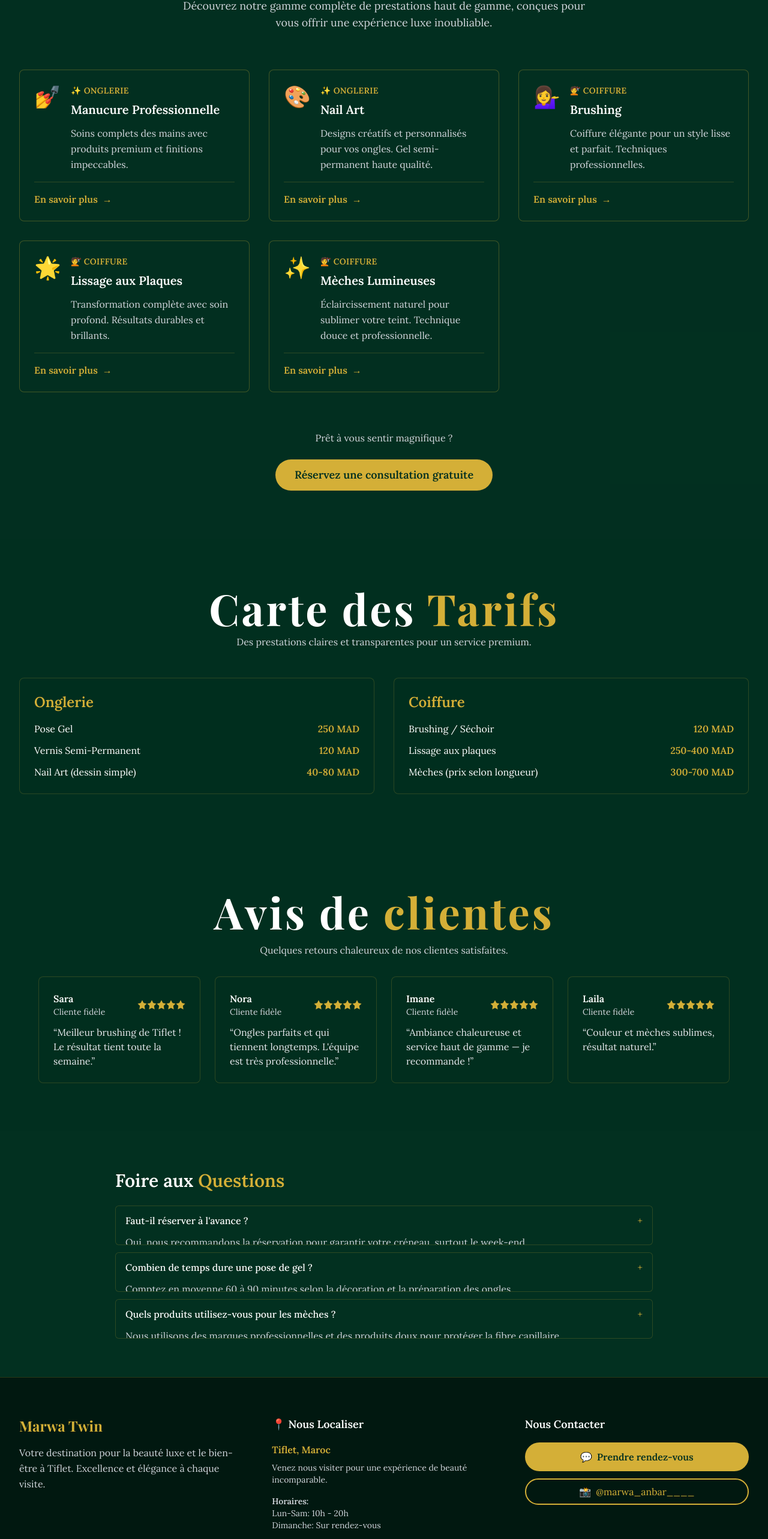
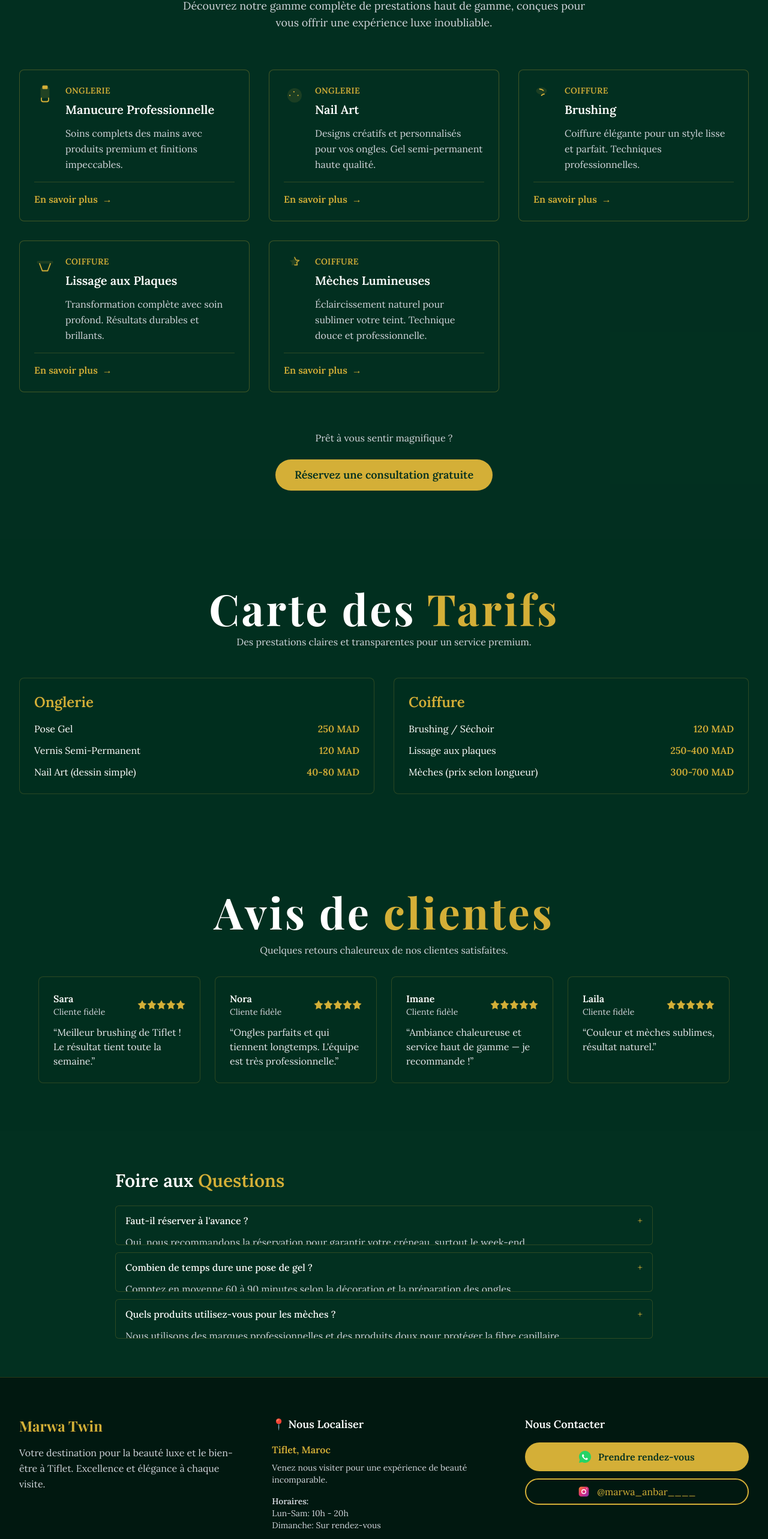
Before and after one commit to ilyass-rakas/marwa-twins, a React (Vite) app: page / in a window 1280 px wide. Shown: the part 972-3538 px from the top of the page at 60% size. Built offline with nearby package versions, Linux system fonts and the light colour scheme.

Commit message:
Replace emoji icons with SVG logos (WhatsApp, Instagram, services)

```diff
--- a/src/components/Footer.jsx
+++ b/src/components/Footer.jsx
@@ -44,15 +44,31 @@ export default function Footer() {
             <div className="flex flex-col gap-3">
               <button
                 onClick={handleWhatsApp}
-                className="btn-primary justify-center w-full flex items-center gap-2"
+                className="btn-primary justify-center w-full flex items-center gap-3"
               >
-                <span>💬</span> Prendre rendez-vous
+                <svg width="20" height="20" viewBox="0 0 24 24" fill="none" xmlns="http://www.w3.org/2000/svg">
+                  <path d="M20.52 3.48A11.92 11.92 0 0 0 12 0C5.373 0 0 5.373 0 12c0 2.116.553 4.084 1.52 5.83L0 24l6.36-1.52A11.937 11.937 0 0 0 12 24c6.627 0 12-5.373 12-12 0-3.22-1.255-6.22-3.48-8.52z" fill="#25D366"/>
+                  <path d="M17.473 14.848c-.293-.147-1.73-.853-1.998-.951-.268-.098-.463-.147-.66.147s-.756.951-.928 1.148c-.17.197-.34.221-.633.074-.293-.147-1.238-.455-2.356-1.45-.872-.78-1.46-1.742-1.63-2.036-.17-.293-.018-.452.13-.6.134-.133.293-.347.439-.52.146-.175.195-.293.293-.488.098-.197.049-.37-.025-.52-.074-.147-.66-1.59-.905-2.178-.238-.57-.48-.492-.66-.5l-.56-.01c-.197 0-.52.074-.794.37s-1.04 1.02-1.04 2.48 1.064 2.876 1.212 3.074c.146.197 2.094 3.2 5.076 4.487 2.244 1.01 2.464.83 2.91.78.446-.049 1.73-.707 1.977-1.39.248-.683.248-1.268.173-1.39-.074-.123-.268-.197-.56-.344z" fill="#fff"/>
+                </svg>
+                <span>Prendre rendez-vous</span>
               </button>
               <button
                 onClick={handleInstagram}
-                className="btn-secondary justify-center w-full flex items-center gap-2"
+                className="btn-secondary justify-center w-full flex items-center gap-3"
               >
-                <span>📸</span> @marwa_anbar____
+                <svg width="20" height="20" viewBox="0 0 24 24" fill="none" xmlns="http://www.w3.org/2000/svg">
+                  <defs>
+                    <linearGradient id="ig" x1="0" x2="1" y1="0" y2="1">
+                      <stop offset="0%" stopColor="#f58529"/>
+                      <stop offset="50%" stopColor="#dd2a7b"/>
+                      <stop offset="100%" stopColor="#8134af"/>
+                    </linearGradient>
+                  </defs>
+                  <rect x="2" y="2" width="20" height="20" rx="5" fill="url(#ig)"/>
+                  <path d="M12 7.2a4.8 4.8 0 100 9.6 4.8 4.8 0 000-9.6zm0 7.92a3.12 3.12 0 110-6.24 3.12 3.12 0 010 6.24z" fill="#fff"/>
+                  <circle cx="17.6" cy="6.4" r="0.88" fill="#fff"/>
+                </svg>
+                <span>@marwa_anbar____</span>
               </button>
             </div>
           </div>
--- a/src/components/Services.jsx
+++ b/src/components/Services.jsx
@@ -4,38 +4,65 @@ export default function Services() {
   const services = [
     {
       id: 1,
-      category: '✨ Onglerie',
+      category: 'Onglerie',
       title: 'Manucure Professionnelle',
       description: 'Soins complets des mains avec produits premium et finitions impeccables.',
-      icon: '💅',
+      icon: (
+        <svg width="36" height="36" viewBox="0 0 24 24" fill="none" xmlns="http://www.w3.org/2000/svg">
+          <rect x="7" y="3" width="10" height="12" rx="2" fill="#D4AF37" opacity="0.15"/>
+          <rect x="9" y="1" width="6" height="4" rx="1" fill="#D4AF37"/>
+          <path d="M8 15v2a2 2 0 002 2h4a2 2 0 002-2v-2" stroke="#D4AF37" strokeWidth="1.2" strokeLinecap="round" strokeLinejoin="round"/>
+        </svg>
+      ),
     },
     {
       id: 2,
-      category: '✨ Onglerie',
+      category: 'Onglerie',
       title: 'Nail Art',
       description: 'Designs créatifs et personnalisés pour vos ongles. Gel semi-permanent haute qualité.',
-      icon: '🎨',
+      icon: (
+        <svg width="36" height="36" viewBox="0 0 24 24" fill="none" xmlns="http://www.w3.org/2000/svg">
+          <circle cx="12" cy="12" r="8" fill="#D4AF37" opacity="0.12"/>
+          <path d="M7.5 12a.75.75 0 11-1.5 0 .75.75 0 011.5 0zM12 8a.75.75 0 11-1.5 0A.75.75 0 0112 8zM16.5 12a.75.75 0 11-1.5 0 .75.75 0 011.5 0z" fill="#D4AF37"/>
+        </svg>
+      ),
     },
     {
       id: 3,
-      category: '💇 Coiffure',
+      category: 'Coiffure',
       title: 'Brushing',
       description: 'Coiffure élégante pour un style lisse et parfait. Techniques professionnelles.',
-      icon: '💁‍♀️',
+      icon: (
+        <svg width="36" height="36" viewBox="0 0 24 24" fill="none" xmlns="http://www.w3.org/2000/svg">
+          <path d="M3 7c0-2 3-4 6-4s6 2 6 4-3 4-6 4-6-2-6-4z" fill="#D4AF37" opacity="0.12"/>
+          <path d="M7 5c1.5 0 3 .6 4 1.6" stroke="#D4AF37" strokeWidth="1.2" strokeLinecap="round" strokeLinejoin="round"/>
+          <path d="M9 12c1-1 2-1.5 3-1.5" stroke="#D4AF37" strokeWidth="1.2" strokeLinecap="round" strokeLinejoin="round"/>
+        </svg>
+      ),
     },
     {
       id: 4,
-      category: '💇 Coiffure',
+      category: 'Coiffure',
       title: 'Lissage aux Plaques',
       description: 'Transformation complète avec soin profond. Résultats durables et brillants.',
-      icon: '🌟',
+      icon: (
+        <svg width="36" height="36" viewBox="0 0 24 24" fill="none" xmlns="http://www.w3.org/2000/svg">
+          <rect x="3" y="6" width="18" height="3" rx="1" fill="#D4AF37" opacity="0.12"/>
+          <path d="M6 9l3 8h6l3-8" stroke="#D4AF37" strokeWidth="1.2" strokeLinecap="round" strokeLinejoin="round"/>
+        </svg>
+      ),
     },
     {
       id: 5,
-      category: '💇 Coiffure',
+      category: 'Coiffure',
       title: 'Mèches Lumineuses',
       description: 'Éclaircissement naturel pour sublimer votre teint. Technique douce et professionnelle.',
-      icon: '✨',
+      icon: (
+        <svg width="36" height="36" viewBox="0 0 24 24" fill="none" xmlns="http://www.w3.org/2000/svg">
+          <path d="M12 2l1.5 3 3.5.5-2.6 2 0.6 3L12 10.5 8.5 11l.6-3L6.5 5.5 10 5 12 2z" fill="#D4AF37" opacity="0.16"/>
+          <path d="M12 2l1.5 3 3.5.5-2.6 2 .6 3L12 10.5" stroke="#D4AF37" strokeWidth="1" strokeLinecap="round" strokeLinejoin="round"/>
+        </svg>
+      ),
     },
   ]
 
```
